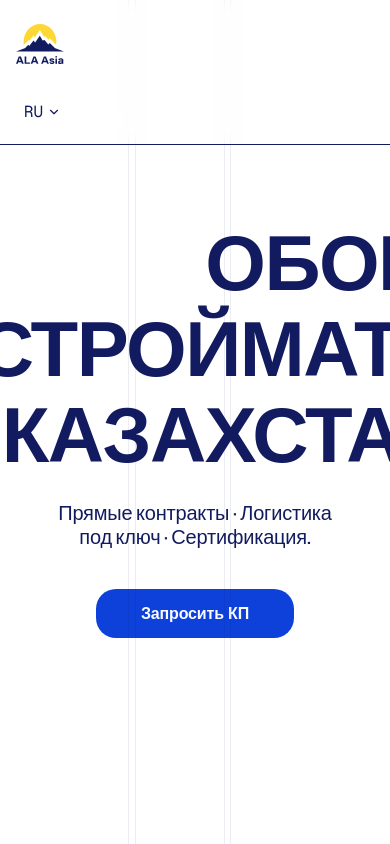
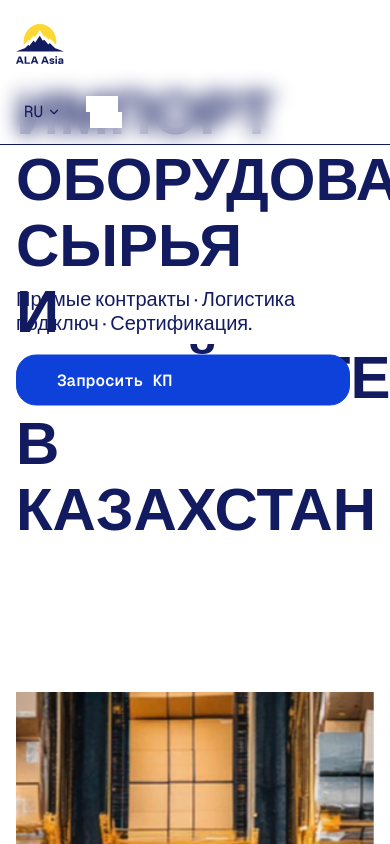
Before and after one commit to AliaTulchii/ala-asia, a React (Vite) app: page / in a window 390 px wide. Shown: the top 844 px of the page. Built offline with nearby package versions, Linux system fonts and the light colour scheme; a web font is replaced by a local one.

Commit message:
changed contact page

```diff
--- a/public/locales/ru.json
+++ b/public/locales/ru.json
@@ -42,9 +42,7 @@
   }
 },
 "homeHero": {
-  "title": "Импорт",
-  "title1": "оборудования,",
-  "title2": "сырья и стройматериалов \nв Казахстан",
+  "title": "Импорт оборудования, сырья \nи стройматериалов \nв Казахстан",
   "text": "Прямые контракты · Логистика \nпод ключ · Сертификация.",
   "btn": "Запросить КП"
 },
--- a/src/sections/Contact/Form/Form.tsx
+++ b/src/sections/Contact/Form/Form.tsx
@@ -7,8 +7,11 @@ const Form = () => {
   return (
     <section className="form">
       <div className="form__container container">
-              <h2 className="form__title">{t("contact.form.title")}</h2>
-              <FormContact/>
+        <h2 className="form__title">{t("contact.form.title")}</h2>
+        <div className="form__wrapper">
+          <FormContact/>
+        </div>
+
       </div>
     </section>
   );
--- a/src/sections/Contact/Form/form.scss
+++ b/src/sections/Contact/Form/form.scss
@@ -3,8 +3,8 @@
     flex-direction: column;
     justify-content: center;
     align-items: center;
-    padding-top: 160px;
-    padding-bottom: 160px;
+    padding-top: 160px !important;
+    padding-bottom: 160px !important;
 }
 
 
@@ -18,3 +18,7 @@ text-align: center;
 color: var(--content-primary);
 white-space: pre-line;
 }
+
+// .form__wrapper{
+//     padding: 160px 0;
+// }
--- a/src/sections/Home/Hero/Hero.tsx
+++ b/src/sections/Home/Hero/Hero.tsx
@@ -1,154 +1,55 @@
+import { useEffect, useRef } from "react";
 import { useTranslation } from "react-i18next";
 import { NavLink } from "react-router-dom";
-// import { useEffect, useRef } from "react";
-import gsap from "gsap";
-import ScrollTrigger from "gsap/ScrollTrigger";
-import './hero.scss'
-// import { HERO_IMG } from "./Hero.Constants";
-
-gsap.registerPlugin(ScrollTrigger);
+import "./hero.scss";
+import { HERO_IMG } from "./Hero.Constants";
 
 const Hero = () => {
-    const { t } = useTranslation("homeHero");
-    // const imgRef = useRef<HTMLImageElement | null>(null);
-  // const sectionRef = useRef<HTMLDivElement | null>(null);
+  const { t } = useTranslation("homeHero");
+  const sectionRef = useRef<HTMLDivElement | null>(null);
+  const contentRef = useRef<HTMLDivElement | null>(null);
 
+  useEffect(() => {
+    const section = sectionRef.current;
+    const content = contentRef.current;
+    if (!section || !content) return;
 
-  // useEffect(() => {
-  //   if (!sectionRef.current || !imgRef.current) return;
+    const recalc = () => {
+      const contentHeight = content.getBoundingClientRect().height;
+      section.style.setProperty("--content-height", `${contentHeight}px`);
+      // мінімальна висота секції = висота тексту + viewport
+      section.style.minHeight = `${contentHeight + window.innerHeight + 50}px`;
+    };
 
-  //   const mm = gsap.matchMedia();
+    recalc();
+    window.addEventListener("resize", recalc);
 
-  //   mm.add("(min-width: 1551px)", () => {
-  //     // 📌 Десктоп
-  //     gsap.set(imgRef.current, {
-  //       width: "172px",
-  //       height: "65px",
-  //       borderRadius: "20px",
-  //       position: "absolute",
-  //       top: "230px",
-  //       left: "695px",
-  //       xPercent: 0,
-  //       yPercent: 0,
-  //     });
+    const ro = new ResizeObserver(recalc);
+    ro.observe(content);
 
-  //     gsap.to(imgRef.current, {
-  //       width: "100vw",
-  //       height: "100vh",
-  //       borderRadius: 0,
-  //       top: 0,
-  //       left: "0%",
-  //       xPercent: 0,
-  //       yPercent: 50,
-  //       ease: "expo.out",
-  //       scrollTrigger: {
-  //         trigger: sectionRef.current,
-  //         start: "top top",
-  //         end: "top+=1000vh",
-  //         scrub: true,
-  //         pin: false,
-  //       },
-  //     });
-  //   });
-
-  //   mm.add("(max-width: 1550px)", () => {
-  //     // 📌 Мобільна / планшет
-  //     gsap.set(imgRef.current, {
-  //       width: "172px",
-  //       height: "65px",
-  //       borderRadius: "20px",
-  //       position: "absolute",
-  //       top: "230px",
-  //       left: "500px",
-  //       xPercent: 0,
-  //       yPercent: 0,
-  //     });
-
-  //     gsap.to(imgRef.current, {
-  //       width: "100vw",
-  //       height: "100vh",
-  //       borderRadius: 0,
-  //       top: 0,
-  //       left: "0%",
-  //       xPercent: 0,
-  //       yPercent: 30,
-  //       ease: "expo.out",
-  //       scrollTrigger: {
-  //         trigger: sectionRef.current,
-  //         start: "top top",
-  //         end: "top+=1000vh",
-  //         scrub: true,
-  //         pin: false,
-  //       },
-  //     });
-  //   });
-
-  //   return () => mm.revert(); // очищення при анмаунті
-  // }, []);
-
-    // useEffect(() => {
-    //   if (!sectionRef.current || !imgRef.current) return;
-
-
-    //   gsap.set(imgRef.current, {
-    //     width: "172px",
-    //     height: "65px",
-    //     // width: "0px",
-    //     // height: "0px",
-    //     borderRadius: "20px",
-    //     position: "absolute",
-    //     // top: "230px",
-    //     // left: "480px",
-    //     top: "24%",
-    //     left: "35%",
-    //     xPercent: 0,
-    //     yPercent: 0,
-    //   });
-
-
-    //   gsap.to(imgRef.current, {
-    //     width: "100vw",
-    //     height: "100vh",
-    //     borderRadius: 0,
-    //     top: 0,
-    //     left: "0%",
-    //     xPercent: 0,
-    //     yPercent: 50,
-    //     ease: "expo.out",
-    //     scrollTrigger: {
-    //       trigger: sectionRef.current,
-    //       start: "top top",
-    //       end: "top+=1000vh",
-    //       scrub: true,
-    //       pin: false,
-    //     },
-    //   });
-    // }, []);
-
+    return () => {
+      window.removeEventListener("resize", recalc);
+      ro.disconnect();
+    };
+  }, []);
 
   return (
-    <section className="hero" >
-      <div className="hero__container container">
-
-        <div className="hero__line hero__line-first" />
-        <div className="hero__line hero__line-second" />
-        <div className="hero__line hero__line-third" />
-        <div className="hero__line hero__line-fourth" />
-        <div className="hero__title-wrapper">
-          <div className="hero__title-box">
-            <h1 className="hero__title">{t("homeHero.title")}</h1>
-            <h1 className="hero__title">{t("homeHero.title1")}</h1>
-          </div>
-          <h1 className="hero__title hero__title-last">
-            {t("homeHero.title2")}
-          </h1>
-        </div>
-
+    <section className="hero container" ref={sectionRef}>
+      {/* Текст */}
+      <div className="hero__content " ref={contentRef}>
+        <h1 className="hero__title">{t("homeHero.title")}</h1>
         <div className="hero__wrapper">
           <p className="hero__text">{t("homeHero.text")}</p>
-          <NavLink to="/contacts" className="hero__link">
+          <NavLink className="hero__link" to="/contacts">
             {t("homeHero.btn")}
           </NavLink>
+        </div>
+      </div>
+
+      {/* Картинка */}
+      <div className="hero__image-outer">
+        <div className="hero__image-inner">
+          <img src={HERO_IMG} alt="hero" />
         </div>
       </div>
     </section>
--- a/src/sections/Home/Hero/hero.scss
+++ b/src/sections/Home/Hero/hero.scss
@@ -1,138 +1,103 @@
-.hero{
-    // position: relative;
-  height: 130vh;
-  overflow: hidden;
-
-
-  @media screen and (min-width:1551px){
-  height: 150vh;
-  }
+.hero {
+    position: relative;
+    --content-height: 0px;
+    overflow: visible;
+    // min-height: calc(var(--content-height) + 100vh + 50px);
   }
 
-.hero__container{
-padding-top: 220px !important;
-    height: 100%;
+  .hero__container {
     position: relative;
-    opacity: 1;
-    display: flex;
-    flex-direction: column;
-    align-items: center;
+    width: 100%;
   }
 
-.hero__line{
-    position: absolute;
+  /* Текст залипає зверху */
+  .hero__content {
+    position: sticky;
     top: 0;
-    z-index: 2;
-    width: 1px;
-    height: 100%;
-    background-color: rgba(18, 27, 96, 0.08);
-
-    &-first{
-        // left: 810px;
-        left: 32.8%;
+    z-index: 3;
+    padding: 120px 0 200px;
+    background: transparent;
   }
 
-    &-second{
-//   left: 832px;
-left: 34.5%;
-
+  /* Wrapper для тексту та кнопки */
+  .hero__wrapper {
+    position: absolute;
+    top: 50%;
+    right: 24px;
+    transform: translateY(-50%);
+    display: flex;
+    gap: 40px;
   }
 
-    &-third{
-        // left: 1164px;
-        left: 57.4%;
+  .hero__text {
+    width: 300px;
+    font-family: var(--font-delight);
+    font-weight: 400;
+    font-size: 20px;
+    line-height: 1.2;
+    color: var(--content-primary);
   }
 
-      &-fourth{
-        // left: 1188px;
-        left:59%;
-      }
+  .hero__link {
+    padding: 14px 40px;
+    border-radius: 20px;
+    border: 1px solid var(--main-button);
+    background-color: var(--main-button);
+    font-family: var(--font-geist);
+    font-weight: 600;
+    font-size: 16px;
+    color: var(--white);
   }
 
-.hero__title-wrapper{
-    text-align: center;
-    width: 1350px;
-    // display: flex;
-    // flex-direction: column;
-
+  /* Картинка */
+  .hero__image {
+    position: relative;
+    margin-top: 50px; // відстань між текстом і картинкою
+    height: calc(100vh + var(--content-height)); // контейнер достатньо високий
   }
 
-.hero__title-box{
-    // position: relative;
-    display: flex;
-    justify-content: space-between;
-    align-items: center;
+  .hero__image-inner {
+    position: sticky;
+    top: var(--content-height); // коли верх картинки досягає низу тексту
+    height: 100vh;
+    z-index: 10;
   }
 
-.hero__title{
-    // position: relative;
+  .hero__image-inner img {
+    width: 100%;
+    height: 100%;
+    object-fit: cover;
+    display: block;
+  }
+
+  .hero__title {
     font-family: var(--font-delight);
-font-weight: 800;
-font-size: 78px;
-line-height: 110%;
-letter-spacing: -0.02em;
+    font-weight: 600;
+    font-size: 60px;
+    line-height: 1.1;
     text-transform: uppercase;
     color: var(--content-primary);
     white-space: pre-line;
+  }
 
-&-last{
-    margin-bottom: 24px;
+  /* Адаптив */
+  @media (max-width: 1024px) {
+    .hero__content {
+      padding: 80px 0 150px;
+    }
 
+    .hero__wrapper {
+      flex-direction: column;
+      gap: 20px;
+      top: 50%;
+      right: 24px;
+    }
+
+    .hero__text {
+      width: 100%;
+    }
+
+    .hero__image {
+      margin-top: 30px;
     }
   }
-
-.hero__wrapper{
-    // position: absolute;
-
-    display: flex;
-    flex-direction: column;
-    align-items: center;
-
-}
-
-.hero__text{
-    width: 295px;
-    margin-bottom: 40px;
-    font-family: var(--font-delight);
-font-weight: 400;
-font-size: 20px;
-line-height: 120%;
-letter-spacing: -0.01em;
-color: var(--content-primary);
-text-align: center;
-// white-space: pre-line;
-}
-
-.hero__link{
-    padding: 14.5px 45px;
-    border-radius: 20px;
-    background-color: var(--main-button);
-    font-family: var(--font-azeret);
-font-weight: 600;
-font-size: 16px;
-line-height: 120%;
-letter-spacing: -0.01em;
-color: var(--background-primary);
-transition: all 0.5s ease-in-out;
-
-
-&:hover,:focus{
-    background-color: var(--white);
-    color: var(--main-button);
-    border: 0.5px solid var(--main-button);
-    transition: all 0.5s ease-in-out;
-}
-
-}
-
-
-.hero__image {
-    // margin: 0 !important;
-    width: 100vw;
-    // position: relative;
-    z-index: 10;
-    img {
-    z-index: 10;
-      object-fit: cover;
-    }
-  }
```
Lines whose indentation alone changed are shown as unchanged.
